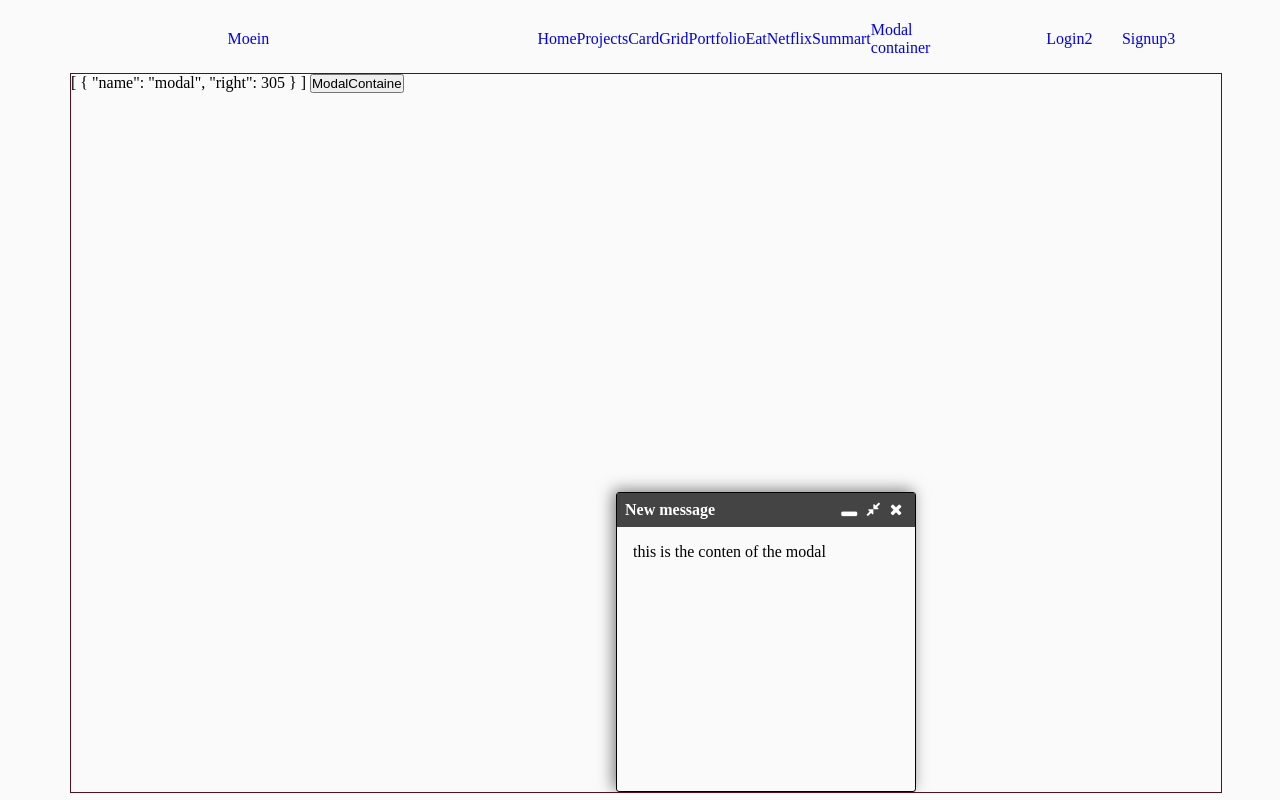
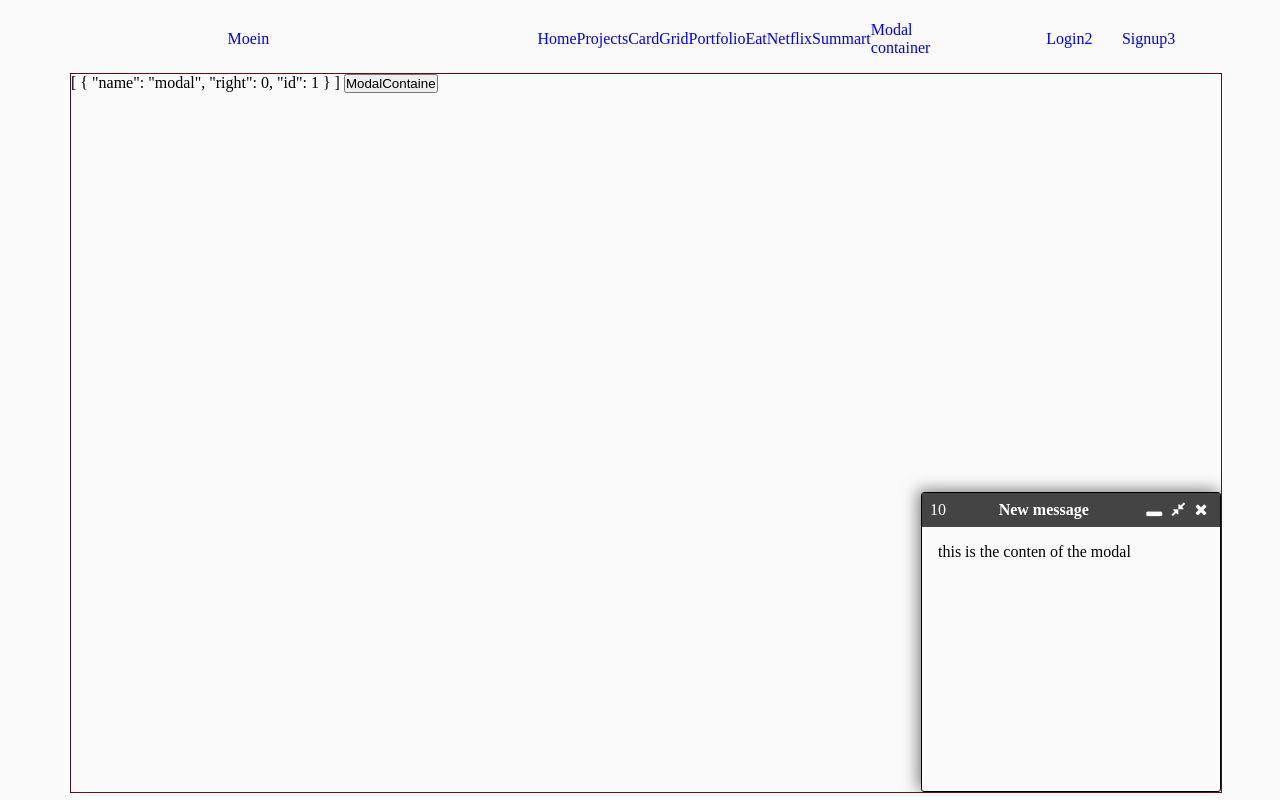
Before and after one commit to moein1/mevn-task, a Vue app in the folder client/: page /modalContainer in a window 1280 px wide. Both pictures are taken after a click on the button "ModalContaine". Built offline with nearby package versions, Linux system fonts and the light colour scheme.

Commit message:
add the method for closing and adding and placing the current modals in the tight place

```diff
--- a/client/src/components/modal.vue
+++ b/client/src/components/modal.vue
@@ -1,11 +1,12 @@
 <template>
-  <div :id="'modal'+right" class="modal" :style="{right : right+'px'}">
+  <div :id="'modal'+right" class="modal" :style="{right : (getModalIndex) * modalWidth +'px'}">
     <div class="modal-header">
+      {{modalId}}{{getModalIndex}}
       <h4>New message</h4>
       <div class="button-area">
         <i @click="minimize()" class="fa fa-window-minimize"></i>
         <i class="fa fa-compress"></i>
-        <i class="fa fa-close" @click="$emit(closeModal)"></i>
+        <i class="fa fa-close" @click="closeModal(modalId)"></i>
       </div>
     </div>
     <div class="modal-content">this is the conten of the modal</div>
@@ -13,16 +14,18 @@
 </template>
 
 <script>
+import { mapActions, mapGetters } from "vuex";
 export default {
   name: "modal",
   data() {
     return {
-      minimized: false
+      minimized: false,
+      modalWidth: 300
     };
   },
   props: {
     right: Number,
-    closeModal: Function
+    modalId: Number
   },
   methods: {
     /**minimize the modal */
@@ -32,11 +35,18 @@ export default {
       modal.style.transform = `translateY(${translate}px)`;
 
       this.minimized = !this.minimized;
-    }
+    },
+    ...mapActions(["closeModal"])
   },
   computed: {
     newStyle() {
       return `right:${this.right}`;
+    },
+    ...mapGetters(["getModal"]),
+    getModalIndex() {
+      const modals = this.getModal;
+      console.log("this is the list of modal ", modals);
+      return modals.findIndex(obj => obj.id == this.modalId);
     }
   }
 };
--- a/client/src/components/modalContainer.vue
+++ b/client/src/components/modalContainer.vue
@@ -2,21 +2,9 @@
   <div class="modal-container">
     {{getModal}}
     <button @click="openModal">ModalContaine</button>
-    <!-- <modal></modal> -->
     <div v-for="(item,index) in getModal" :key="index">
-      <component :is="item.name" :close-modal="closeModal(item)" :right="item.right"></component>
+      <component :is="item.name" :right="item.right" :modalId="item.id"></component>
     </div>
-    <!-- <div id="modal1" class="modal">
-      <div class="modal-header">
-        <h4>New message</h4>
-        <div class="button-area">
-          <i @click="minimize()" class="fa fa-window-minimize"></i>
-          <i class="fa fa-compress"></i>
-          <i class="fa fa-close"></i>
-        </div>
-      </div>
-      <div class="modal-content">this is the conten of the modal</div>
-    </div>-->
   </div>
 </template>
 
@@ -30,15 +18,22 @@ export default {
       minimized: false,
       currnetRight: 0,
       modalWidth: 300,
-      componentList: [{ name: "modal", right: 0, id: "modal0" }]
+      counter: 1
     };
   },
   methods: {
     openModal() {
       /**we need to open the div for the modal on the bottom right section of the page */
-      this.currnetRight += this.modalWidth + 5;
-      this.componentList.push({ name: "modal", right: this.currnetRight });
-      this.addModal({ name: "modal", right: this.currnetRight });
+      this.addModal({
+        name: "modal",
+        right: this.currnetRight,
+        id: this.counter
+      });
+      this.counter++;
+
+      //this.currnetRight += this.modalWidth + 5;
+      this.currnetRight =
+        this.getModal[this.getModal.length - 1].right + this.modalWidth;
     },
     /**minimize the modal */
     minimize() {
--- a/client/src/store/modules/modal.ts
+++ b/client/src/store/modules/modal.ts
@@ -9,11 +9,18 @@ const getters = {
 const actions = {
     addModal: ({ commit }, payload) => {
         commit('addModal', payload);
+    },
+    closeModal: ({ commit }, payload) => {
+        console.log('this is the pay load ', payload);
+        commit('closeModal', payload);
     }
 }
 
 const mutations = {
-    addModal: (state, modal) => state.componentList.push(modal)
+    addModal: (state, modal) => state.componentList.push(modal),
+    closeModal: (state, modalId) => state.componentList = state.componentList.filter(component => {
+        return component.id !== modalId;
+    })
 }
 
 export default {
```
